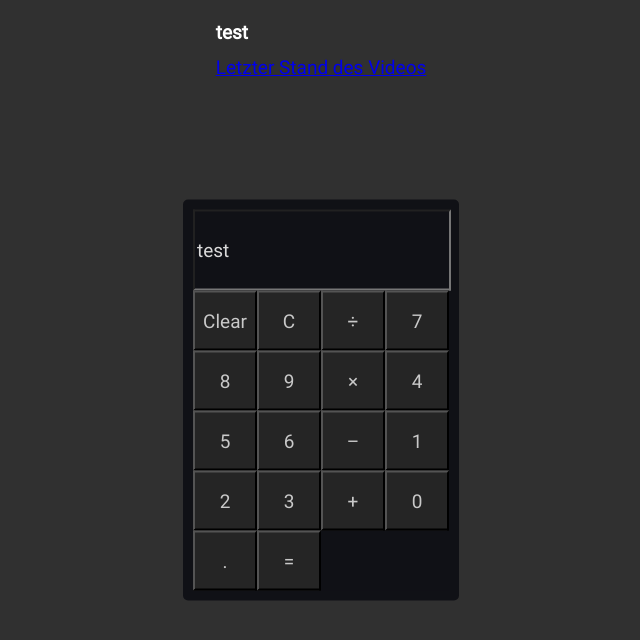
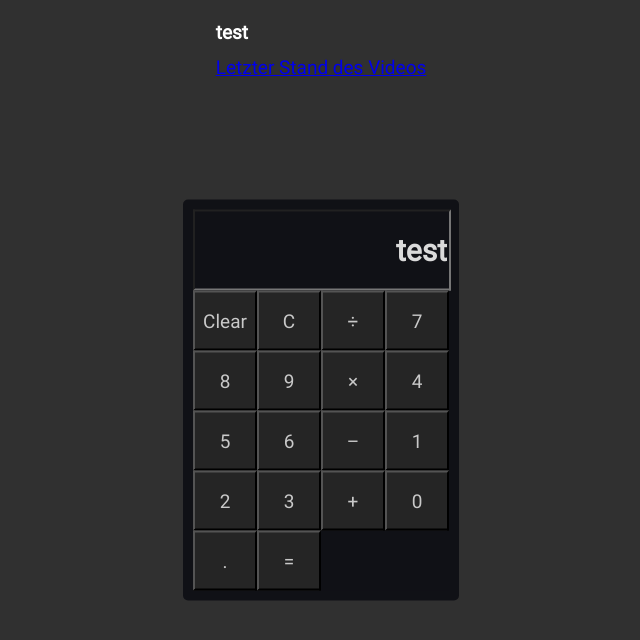
Before and after one commit to L00tz1ffer/ReactCalculator, a React (Create React App) app: page / in a window 1280 px wide. Shown: the top 640 px of the page, without its empty margins (319-959 px from the left). Built offline with nearby package versions, Linux system fonts and the light colour scheme.

Commit message:
Autogenerated Commit from  -> Zeit: 23.10.2022 14:37:15

```diff
--- a/src/App.css
+++ b/src/App.css
@@ -23,6 +23,9 @@ body{
     transform: translate(-50%, -50%);
     margin: 0 auto;
     width: 256px;
+    height: 512x;
+    min-width: 256px;
+    min-height: 512x;
     text-align: center;
     border:  10px solid #101116;
     background: #101116;
@@ -44,5 +47,8 @@ input[type="text"] {
     background-color: #101116;
     /*border:0px;*/
     color: rgb(218, 218, 218);
+    text-align: right;
+    font-size: 30px;
+    font-weight: 900;
 
 }
```
